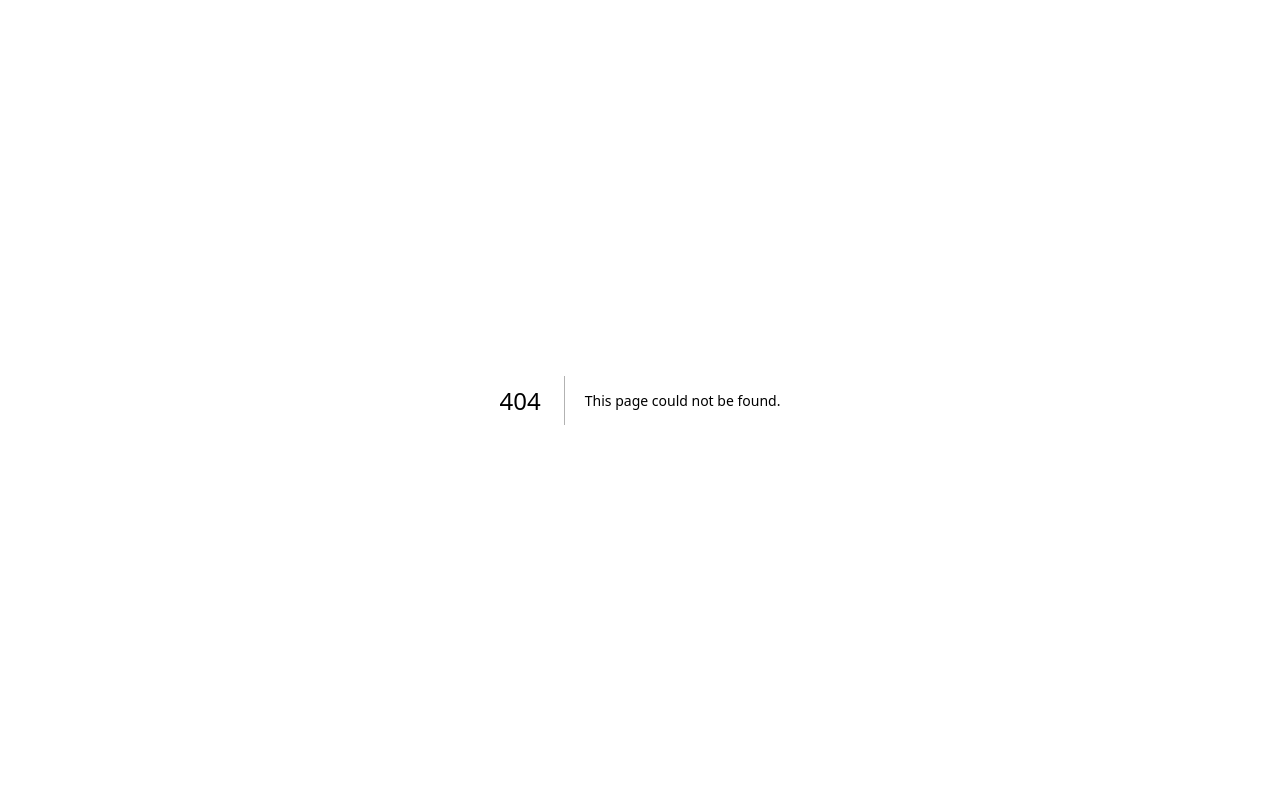
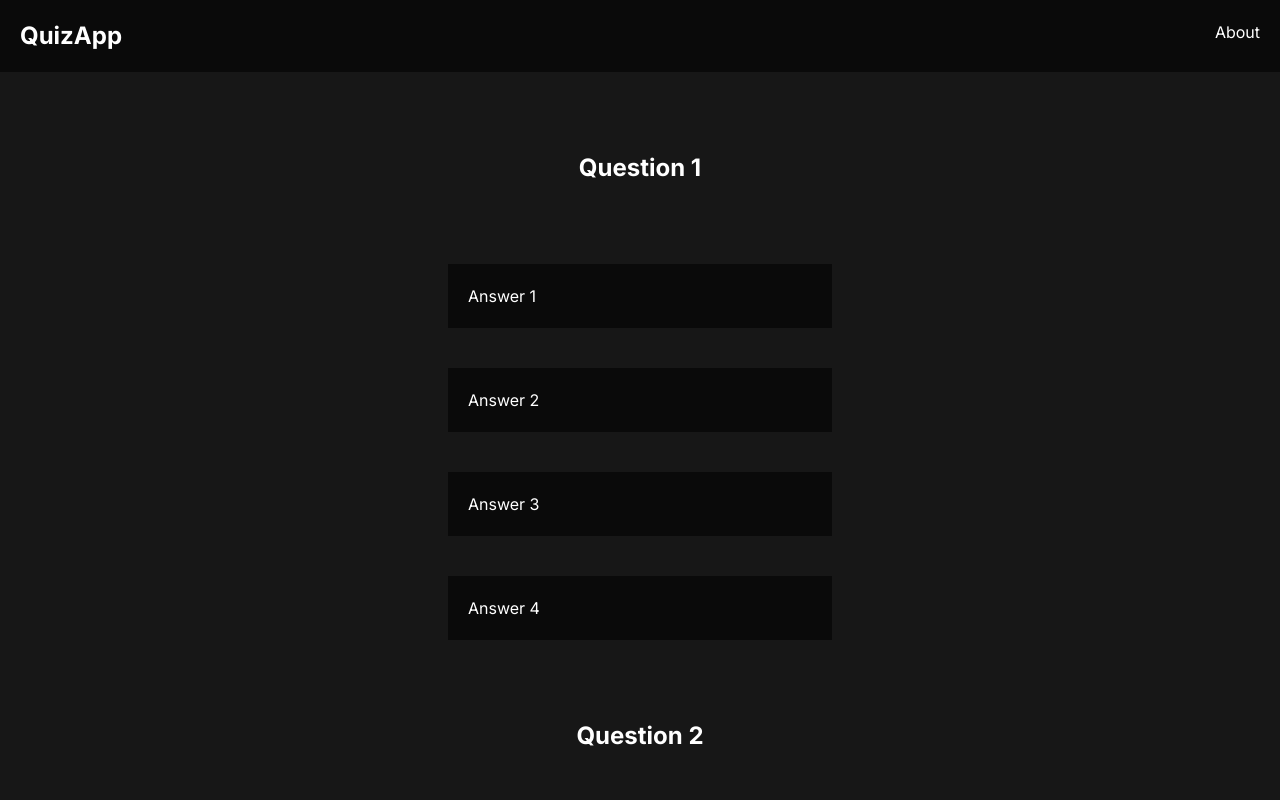
Before and after one commit to FerLRT/QuizCraft, a Next.js app: page /exam in a window 1280 px wide. Before the commit this address had no page. Shown: the top 800 px of the page. Built offline with nearby package versions, Linux system fonts and the light colour scheme.

Commit message:
add homepage and questions example

```diff
--- /dev/null
+++ b/src/app/about/page.tsx
@@ -0,0 +1,7 @@
+export default function About() {
+  return (
+    <main>
+      <h1 className="text-white text-2xl">About Us</h1>
+    </main>
+  );
+}
--- /dev/null
+++ b/src/app/exam/page.tsx
@@ -0,0 +1,51 @@
+import { Button } from "@/components/ui/button";
+
+const example = {
+  1: {
+    question: "Question 1",
+    answers: ["Answer 1", "Answer 2", "Answer 3", "Answer 4"],
+  },
+  2: {
+    question: "Question 2",
+    answers: ["Answer 1", "Answer 2", "Answer 3", "Answer 4"],
+  },
+  3: {
+    question: "Question 3",
+    answers: ["Answer 1", "Answer 2", "Answer 3", "Answer 4"],
+  },
+  4: {
+    question: "Question 4",
+    answers: ["Answer 1", "Answer 2", "Answer 3", "Answer 4"],
+  },
+  5: {
+    question: "Question 5",
+    answers: ["Answer 1", "Answer 2", "Answer 3", "Answer 4"],
+  },
+};
+
+export default function Exam() {
+  const pClass =
+    "p-5 bg-neutral-950 w-96 cursor-pointer transition hover:scale-110";
+  return (
+    <div className="flex flex-col gap-20 items-center mt-20">
+      {Object.keys(example).map((item) => {
+        return (
+          <>
+            <h2 className="text-white size text-2xl font-bold">
+              {example[item].question}
+            </h2>
+            <div className="text-white flex flex-col gap-10">
+              {example[item].answers.map((answer) => {
+                return (
+                  <p key={answer} className={pClass}>
+                    {answer}
+                  </p>
+                );
+              })}
+            </div>
+          </>
+        );
+      })}
+    </div>
+  );
+}
--- a/src/app/layout.tsx
+++ b/src/app/layout.tsx
@@ -1,12 +1,13 @@
 import type { Metadata } from "next";
 import { Inter } from "next/font/google";
 import "./globals.css";
+import Header from "@/components/header";
 
 const inter = Inter({ subsets: ["latin"] });
 
 export const metadata: Metadata = {
-  title: "Create Next App",
-  description: "Generated by create next app",
+  title: "QuizApp",
+  description: "QuizApp",
 };
 
 export default function RootLayout({
@@ -16,7 +17,12 @@ export default function RootLayout({
 }>) {
   return (
     <html lang="en">
-      <body className={inter.className}>{children}</body>
+      <body className={inter.className}>
+        <div className="bg-neutral-900 flex flex-col min-h-dvh">
+          <Header></Header>
+          {children}
+        </div>
+      </body>
     </html>
   );
 }
--- a/src/app/page.tsx
+++ b/src/app/page.tsx
@@ -1,120 +1,32 @@
+"use client";
 import { Button } from "@/components/ui/button";
-import Image from "next/image";
+import { Input } from "@/components/ui/input";
+import { useRouter } from "next/navigation";
+import { FormEvent } from "react";
 
 export default function Home() {
+  const router = useRouter();
+
+  const handleOnSubmit = (e: FormEvent<HTMLFormElement>): void => {
+    e.preventDefault();
+    router.push("/exam");
+  };
+
   return (
-    <main className="flex min-h-screen flex-col items-center justify-between p-24">
-      <div className="z-10 w-full max-w-5xl items-center justify-between font-mono text-sm lg:flex">
-        <p className="fixed left-0 top-0 flex w-full justify-center border-b border-gray-300 bg-gradient-to-b from-zinc-200 pb-6 pt-8 backdrop-blur-2xl dark:border-neutral-800 dark:bg-zinc-800/30 dark:from-inherit lg:static lg:w-auto  lg:rounded-xl lg:border lg:bg-gray-200 lg:p-4 lg:dark:bg-zinc-800/30">
-          Get started by editing&nbsp;
-          <code className="font-mono font-bold">src/app/page.tsx</code>
-        </p>
-        <div className="fixed bottom-0 left-0 flex h-48 w-full items-end justify-center bg-gradient-to-t from-white via-white dark:from-black dark:via-black lg:static lg:size-auto lg:bg-none">
-          <a
-            className="pointer-events-none flex place-items-center gap-2 p-8 lg:pointer-events-auto lg:p-0"
-            href="https://vercel.com?utm_source=create-next-app&utm_medium=appdir-template&utm_campaign=create-next-app"
-            target="_blank"
-            rel="noopener noreferrer"
-          >
-            By{" "}
-            <Image
-              src="/vercel.svg"
-              alt="Vercel Logo"
-              className="dark:invert"
-              width={100}
-              height={24}
-              priority
-            />
-            <Button
-              variant="link"
-              className="pointer-events-auto bg-[#fff] font-black text-neutral-600"
-            >
-              Powered by Vercel
-            </Button>
-          </a>
-        </div>
-      </div>
-
-      <div className="relative z-[-1] flex place-items-center before:absolute before:h-[300px] before:w-full before:-translate-x-1/2 before:rounded-full before:bg-gradient-radial before:from-white before:to-transparent before:blur-2xl before:content-[''] after:absolute after:-z-20 after:h-[180px] after:w-full after:translate-x-1/3 after:bg-gradient-conic after:from-sky-200 after:via-blue-200 after:blur-2xl after:content-[''] before:dark:bg-gradient-to-br before:dark:from-transparent before:dark:to-blue-700 before:dark:opacity-10 after:dark:from-sky-900 after:dark:via-[#0141ff] after:dark:opacity-40 sm:before:w-[480px] sm:after:w-[240px] before:lg:h-[360px]">
-        <Image
-          className="relative dark:drop-shadow-[0_0_0.3rem_#ffffff70] dark:invert"
-          src="/next.svg"
-          alt="Next.js Logo"
-          width={180}
-          height={37}
-          priority
-        />
-      </div>
-
-      <div className="mb-32 grid text-center lg:mb-0 lg:w-full lg:max-w-5xl lg:grid-cols-4 lg:text-left">
-        <a
-          href="https://nextjs.org/docs?utm_source=create-next-app&utm_medium=appdir-template&utm_campaign=create-next-app"
-          className="group rounded-lg border border-transparent px-5 py-4 transition-colors hover:border-gray-300 hover:bg-gray-100 hover:dark:border-neutral-700 hover:dark:bg-neutral-800/30"
-          target="_blank"
-          rel="noopener noreferrer"
-        >
-          <h2 className="mb-3 text-2xl font-semibold">
-            Docs{" "}
-            <span className="inline-block transition-transform group-hover:translate-x-1 motion-reduce:transform-none">
-              -&gt;
-            </span>
-          </h2>
-          <p className="m-0 max-w-[30ch] text-sm opacity-50">
-            Find in-depth information about Next.js features and API.
-          </p>
-        </a>
-
-        <a
-          href="https://nextjs.org/learn?utm_source=create-next-app&utm_medium=appdir-template-tw&utm_campaign=create-next-app"
-          className="group rounded-lg border border-transparent px-5 py-4 transition-colors hover:border-gray-300 hover:bg-gray-100 hover:dark:border-neutral-700 hover:dark:bg-neutral-800/30"
-          target="_blank"
-          rel="noopener noreferrer"
-        >
-          <h2 className="mb-3 text-2xl font-semibold">
-            Learn{" "}
-            <span className="inline-block transition-transform group-hover:translate-x-1 motion-reduce:transform-none">
-              -&gt;
-            </span>
-          </h2>
-          <p className="m-0 max-w-[30ch] text-sm opacity-50">
-            Learn about Next.js in an interactive course with&nbsp;quizzes!
-          </p>
-        </a>
-
-        <a
-          href="https://vercel.com/templates?framework=next.js&utm_source=create-next-app&utm_medium=appdir-template&utm_campaign=create-next-app"
-          className="group rounded-lg border border-transparent px-5 py-4 transition-colors hover:border-gray-300 hover:bg-gray-100 hover:dark:border-neutral-700 hover:dark:bg-neutral-800/30"
-          target="_blank"
-          rel="noopener noreferrer"
-        >
-          <h2 className="mb-3 text-2xl font-semibold">
-            Templates{" "}
-            <span className="inline-block transition-transform group-hover:translate-x-1 motion-reduce:transform-none">
-              -&gt;
-            </span>
-          </h2>
-          <p className="m-0 max-w-[30ch] text-sm opacity-50">
-            Explore starter templates for Next.js.
-          </p>
-        </a>
-
-        <a
-          href="https://vercel.com/new?utm_source=create-next-app&utm_medium=appdir-template&utm_campaign=create-next-app"
-          className="group rounded-lg border border-transparent px-5 py-4 transition-colors hover:border-gray-300 hover:bg-gray-100 hover:dark:border-neutral-700 hover:dark:bg-neutral-800/30"
-          target="_blank"
-          rel="noopener noreferrer"
-        >
-          <h2 className="mb-3 text-2xl font-semibold">
-            Deploy{" "}
-            <span className="inline-block transition-transform group-hover:translate-x-1 motion-reduce:transform-none">
-              -&gt;
-            </span>
-          </h2>
-          <p className="m-0 max-w-[30ch] text-balance text-sm opacity-50">
-            Instantly deploy your Next.js site to a shareable URL with Vercel.
-          </p>
-        </a>
-      </div>
-    </main>
+    <form
+      className="flex flex-col gap-20 items-center mt-40"
+      onSubmit={handleOnSubmit}
+    >
+      <Input
+        required
+        type="password"
+        placeholder="Write your API key..."
+        className="w-fit"
+      ></Input>
+      <Input required type="file" className="w-fit"></Input>
+      <Button className="hover:scale-125 transition duration-200 bg-neutral-950">
+        Go to exam!
+      </Button>
+    </form>
   );
 }
--- /dev/null
+++ b/src/components/header.tsx
@@ -0,0 +1,10 @@
+export default function Header() {
+  return (
+    <header className="text-white flex bg-neutral-950 p-5 justify-between">
+      <a href="/" className="text-2xl font-bold">
+        QuizApp
+      </a>
+      <a href="/about">About</a>
+    </header>
+  );
+}
--- /dev/null
+++ b/src/components/ui/input.tsx
@@ -0,0 +1,25 @@
+import * as React from "react"
+
+import { cn } from "@/lib/utils"
+
+export interface InputProps
+  extends React.InputHTMLAttributes<HTMLInputElement> {}
+
+const Input = React.forwardRef<HTMLInputElement, InputProps>(
+  ({ className, type, ...props }, ref) => {
+    return (
+      <input
+        type={type}
+        className={cn(
+          "flex h-10 w-full rounded-md border border-input bg-background px-3 py-2 text-sm ring-offset-background file:border-0 file:bg-transparent file:text-sm file:font-medium placeholder:text-muted-foreground focus-visible:outline-none focus-visible:ring-2 focus-visible:ring-ring focus-visible:ring-offset-2 disabled:cursor-not-allowed disabled:opacity-50",
+          className
+        )}
+        ref={ref}
+        {...props}
+      />
+    )
+  }
+)
+Input.displayName = "Input"
+
+export { Input }
```
Also changed, not shown: 1 other file (tests, documents, lock files or other folders).
